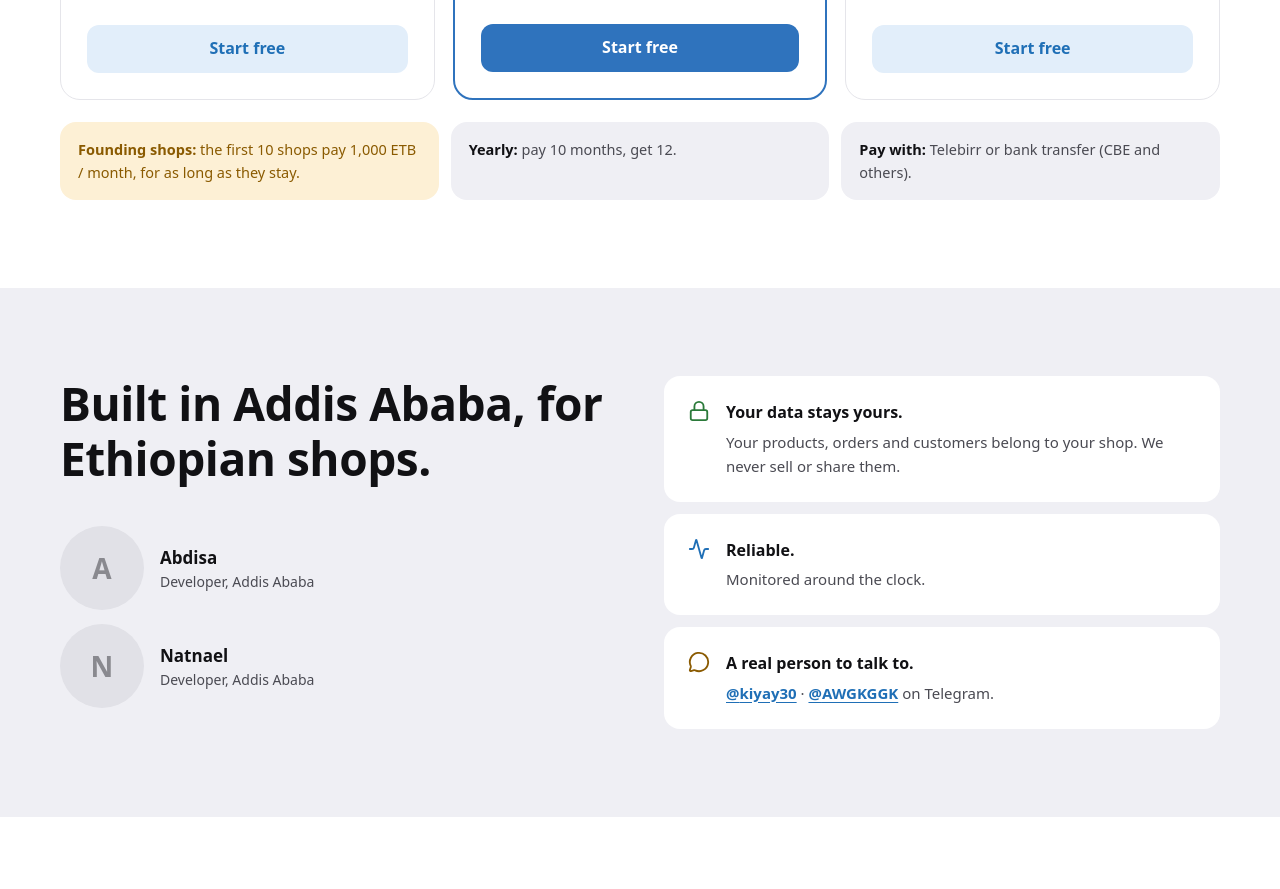
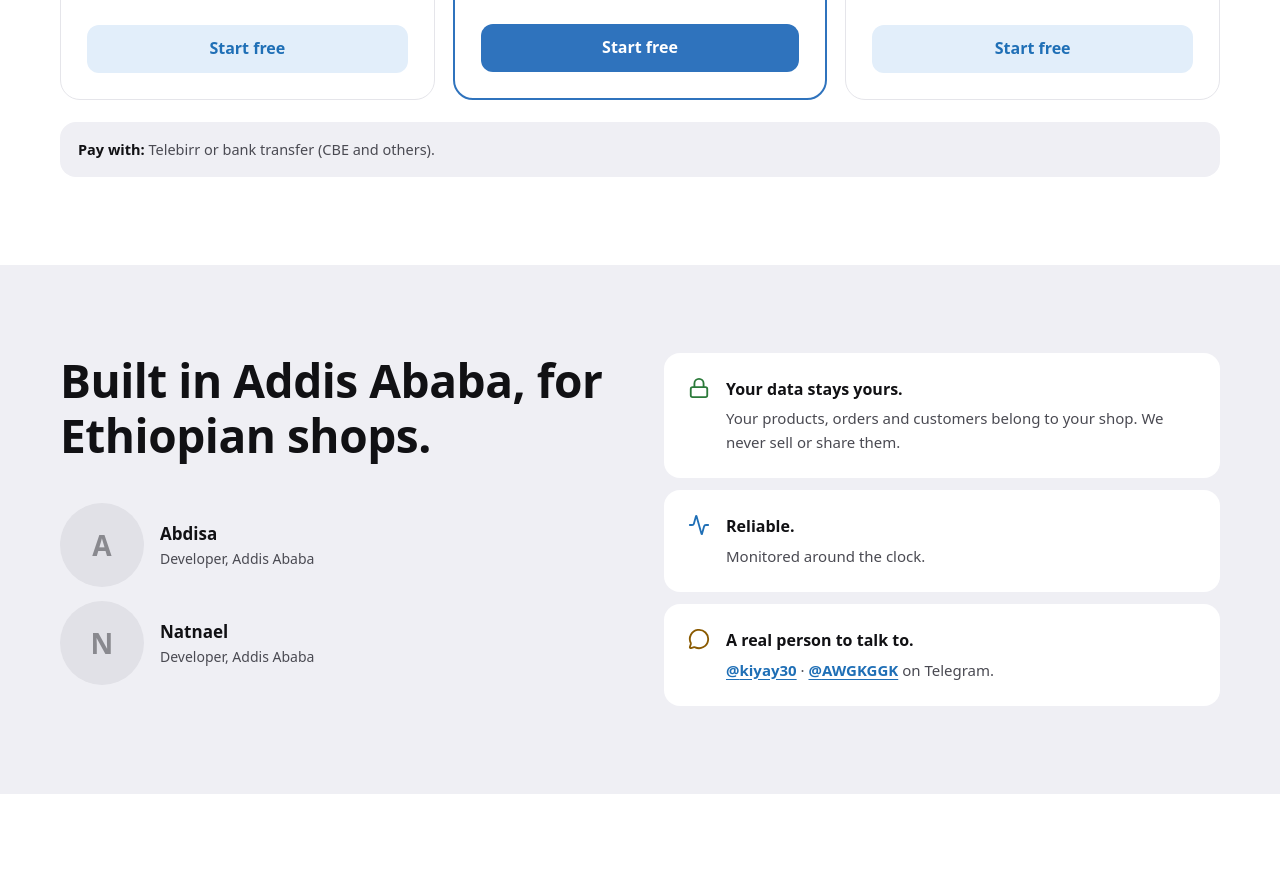
Before and after one commit to natidebe/Cloth-store-Ai-platform-, a React (Vite) app in the folder website/: page / in a window 1280 px wide. Shown: the part 4540-5429 px from the top of the page. Built offline with nearby package versions, Linux system fonts and the light colour scheme.

Commit message:
Website: remove the founding-shops and yearly price notes
Only "Pay with" stays, full width.

```diff
--- a/website/src/components/Sections.tsx
+++ b/website/src/components/Sections.tsx
@@ -333,8 +333,8 @@ export function Pricing() {
         })}
       </div>
       <div className={s.notes}>
-        {t.notes.map((note, index) => (
-          <p key={note.label} className={`${s.note} ${index === 0 ? s.noteFounding : ''}`}>
+        {t.notes.map((note) => (
+          <p key={note.label} className={s.note}>
             <strong>{note.label}</strong> {note.text}
           </p>
         ))}
--- a/website/src/components/sections.module.css
+++ b/website/src/components/sections.module.css
@@ -392,7 +392,7 @@
 
 .notes {
   display: grid;
-  grid-template-columns: repeat(3, minmax(0, 1fr));
+  grid-template-columns: repeat(auto-fit, minmax(260px, 1fr));
   gap: 12px;
   margin-top: 22px;
 }
@@ -407,15 +407,6 @@
 
 .note strong {
   color: var(--ink);
-}
-
-.noteFounding {
-  background: var(--amber-soft);
-  color: var(--amber);
-}
-
-.noteFounding strong {
-  color: var(--amber);
 }
 
 /* --- Built in Ethiopia ------------------------------------------------------------------ */
--- a/website/src/content/am.ts
+++ b/website/src/content/am.ts
@@ -185,11 +185,7 @@ export const am: Content = {
         includes: 'የመሰረታዊ ሁሉንም፣ ተጨማሪ የAI መልሶች፣ ቅድሚያ ድጋፍ፣ ምርቶችዎን በማስገባት እገዛ',
       },
     ],
-    notes: [
-      { label: 'መስራች ሱቆች:', text: 'የመጀመሪያዎቹ 10 ሱቆች እስከቆዩ ድረስ በወር 1,000 ብር ይከፍላሉ።' },
-      { label: 'ዓመታዊ:', text: 'የ10 ወር ይክፈሉ፣ 12 ወር ይጠቀሙ።' },
-      { label: 'የሚከፍሉት በ:', text: 'ቴሌብር ወይም በባንክ ዝውውር (ንግድ ባንክና ሌሎች)።' },
-    ],
+    notes: [{ label: 'የሚከፍሉት በ:', text: 'ቴሌብር ወይም በባንክ ዝውውር (ንግድ ባንክና ሌሎች)።' }],
   },
   trust: {
     title: 'በአዲስ አበባ የተሰራ፣ ለኢትዮጵያ ሱቆች።',
--- a/website/src/content/en.ts
+++ b/website/src/content/en.ts
@@ -197,14 +197,7 @@ export const en = {
           'Everything in Basic, more AI replies, priority support, help adding your products',
       },
     ],
-    notes: [
-      {
-        label: 'Founding shops:',
-        text: 'the first 10 shops pay 1,000 ETB / month, for as long as they stay.',
-      },
-      { label: 'Yearly:', text: 'pay 10 months, get 12.' },
-      { label: 'Pay with:', text: 'Telebirr or bank transfer (CBE and others).' },
-    ],
+    notes: [{ label: 'Pay with:', text: 'Telebirr or bank transfer (CBE and others).' }],
   },
   trust: {
     title: 'Built in Addis Ababa, for Ethiopian shops.',
```
Also changed, not shown: 1 other file (tests, documents, lock files or other folders).
